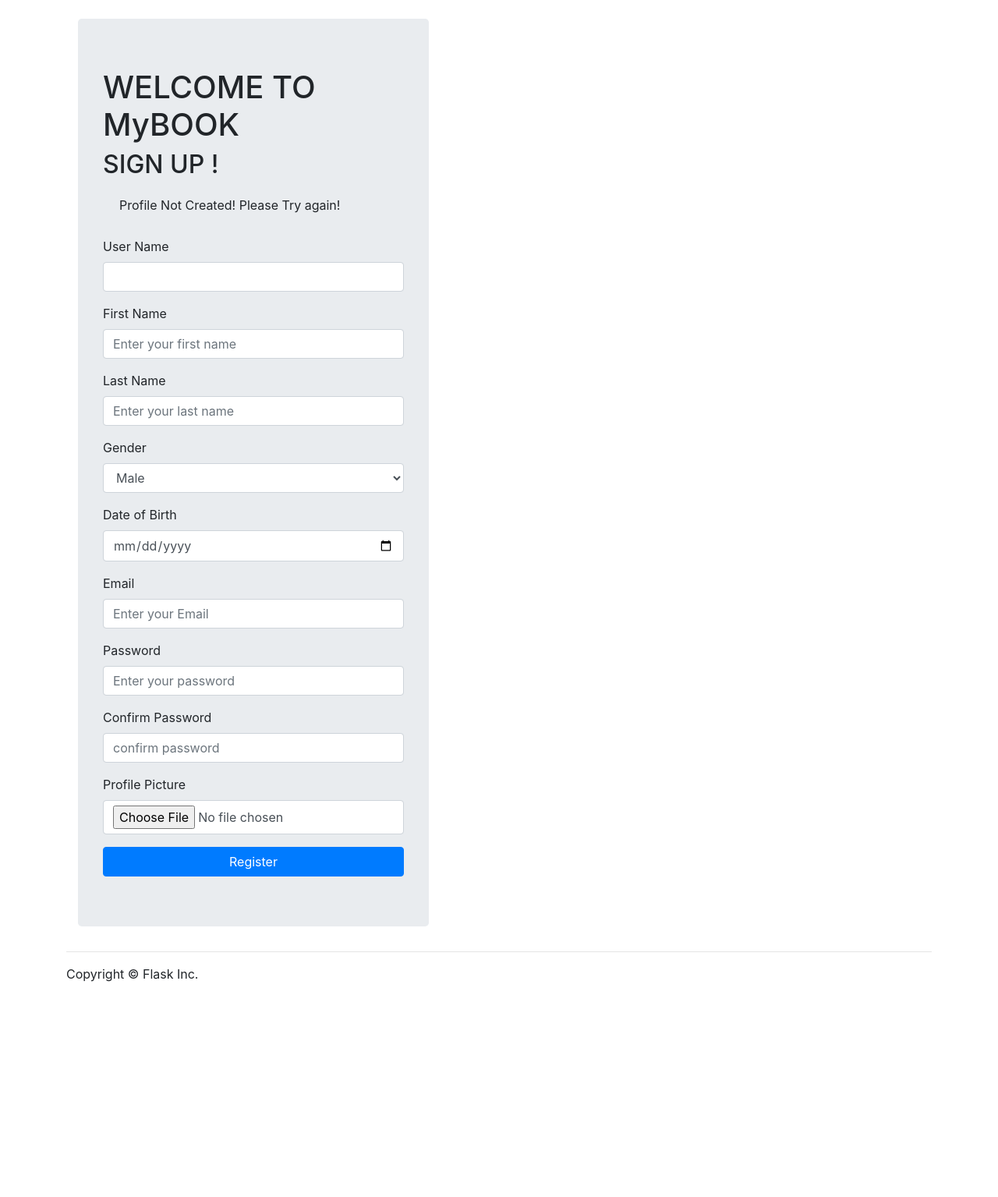
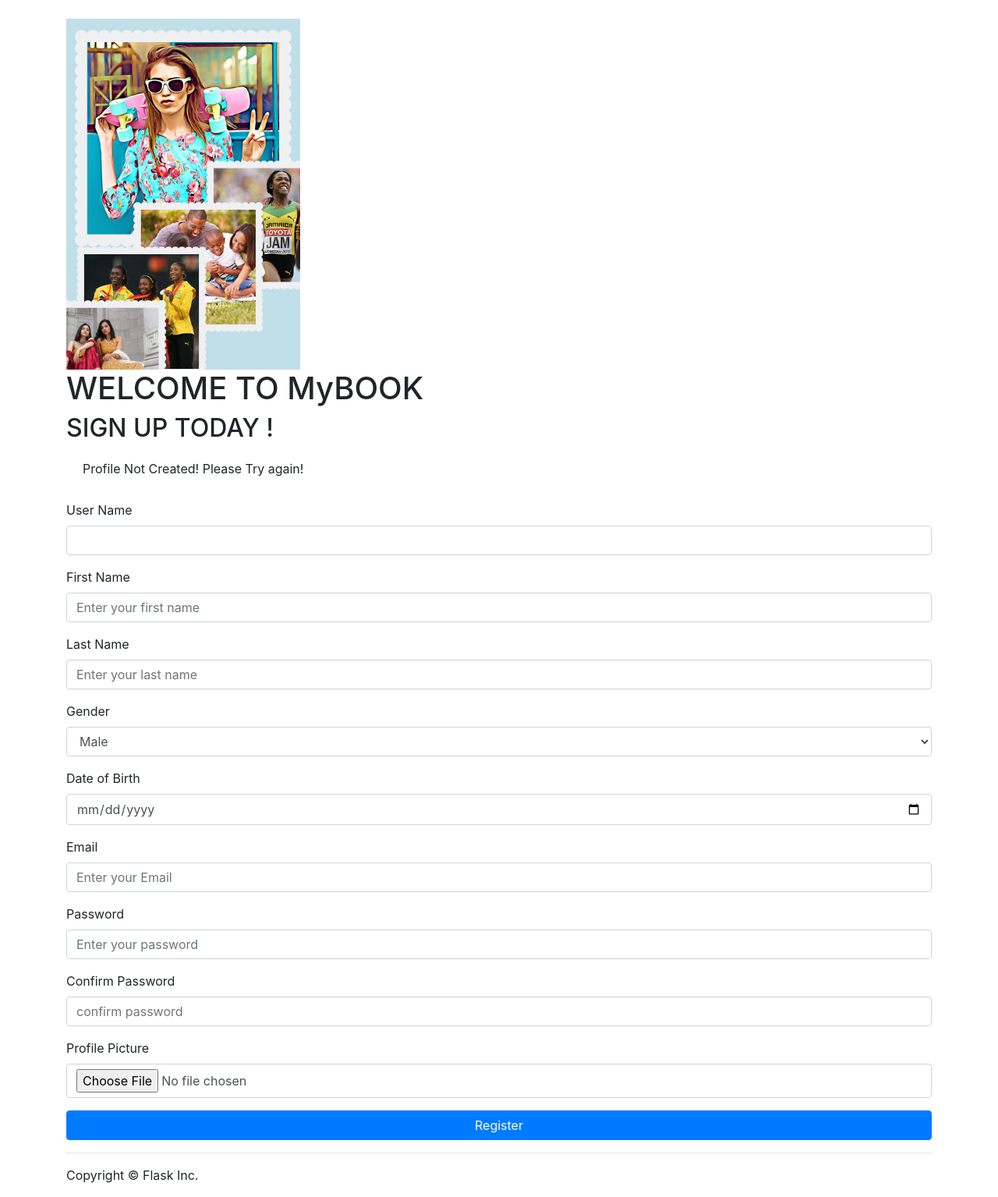
Before and after one commit to gill876/COMP3161-project, a Flask app: page /register in a window 1280 px wide. Shown: the part 56-1591 px from the top of the page at 78% size. Before the commit the page ends 1315 px from the top, so only its background shows below. Run offline with Flask 2, Linux system fonts and the light colour scheme; some libraries are stand-ins or nearby versions.

Commit message:
Added sytles to the pages

```diff
--- a/app/static/css/app.css
+++ b/app/static/css/app.css
@@ -7,10 +7,12 @@ body {
     display: flex;
     background-color: #f4eed7;";
     align-items: center;
-    border: 5px  solid;
+    border: 5px, solid;
     border-radius: 2%;
     border-color: #9ad0e0;
 }
+
+
 
 .loginform{
     padding: 10%;
--- a/app/templates/login.html
+++ b/app/templates/login.html
@@ -13,7 +13,7 @@
     <h1>WELCOME TO MyBOOK</h1>
 
     {% include 'flash_messages.html' %}
-    <form action="{{ url_for('login') }}" method="post">
+    <form action="{{ url_for('login') }}"  enctype="multipart/form-data" method="POST">
       {{ form.csrf_token }}
       <div class="form-group">
         {{ form.username.label }}
--- a/app/templates/register.html
+++ b/app/templates/register.html
@@ -1,12 +1,16 @@
 {% extends "base.html" %}
 
 {% block main %}
-<div class="container">
+<div class="signup_container">
   <!-- component matched by the route will render here -->
 
-  <div class="shadow jumbotron homedisplay col-md-5 col-sm-10">
+   <div class ="signupimage">
+    <img src = "{{ url_for('static', filename='./appimages/loginphoto.png', alt="app image")}}">
+  </div>
+
+  <div class="signup">
     <h1>WELCOME TO MyBOOK</h1>
-    <h2>SIGN UP !</h2>
+    <h2>SIGN UP TODAY !</h2>
     {% include 'flash_messages.html' %}
 
 
```
